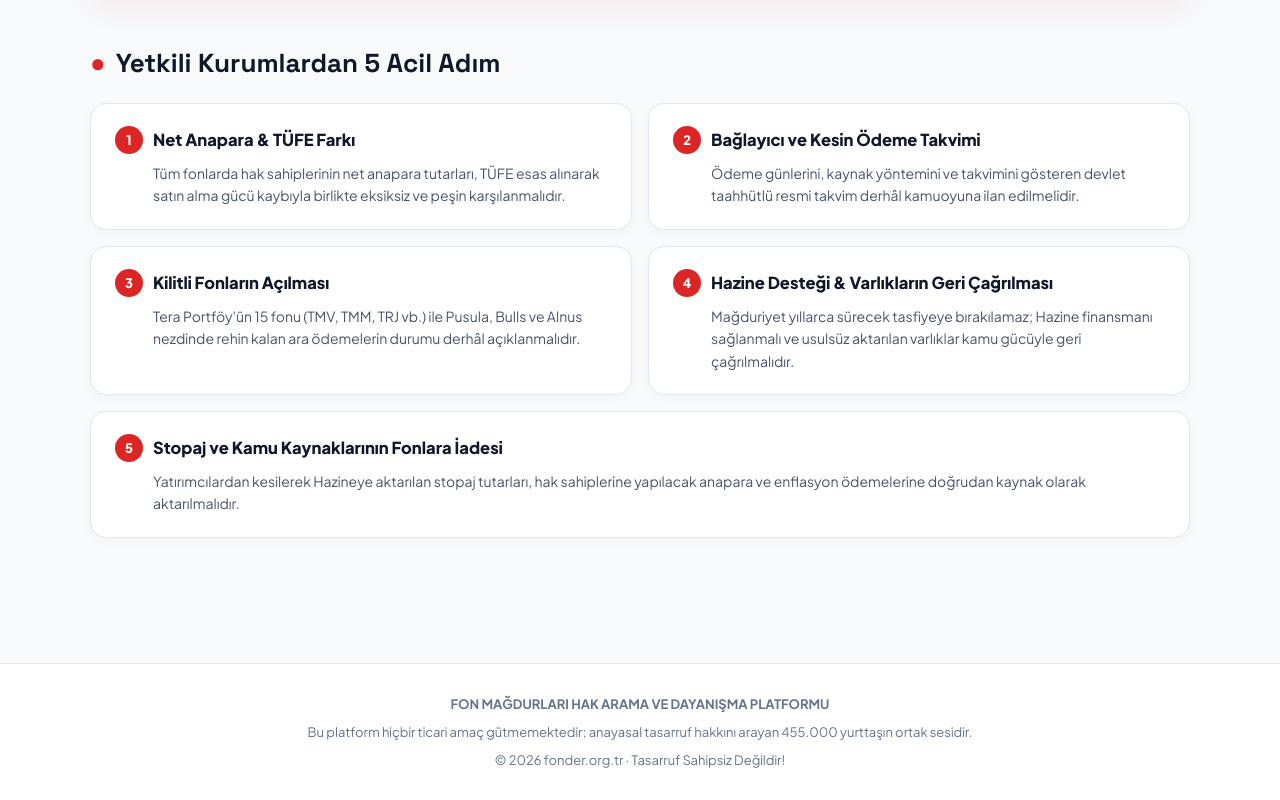
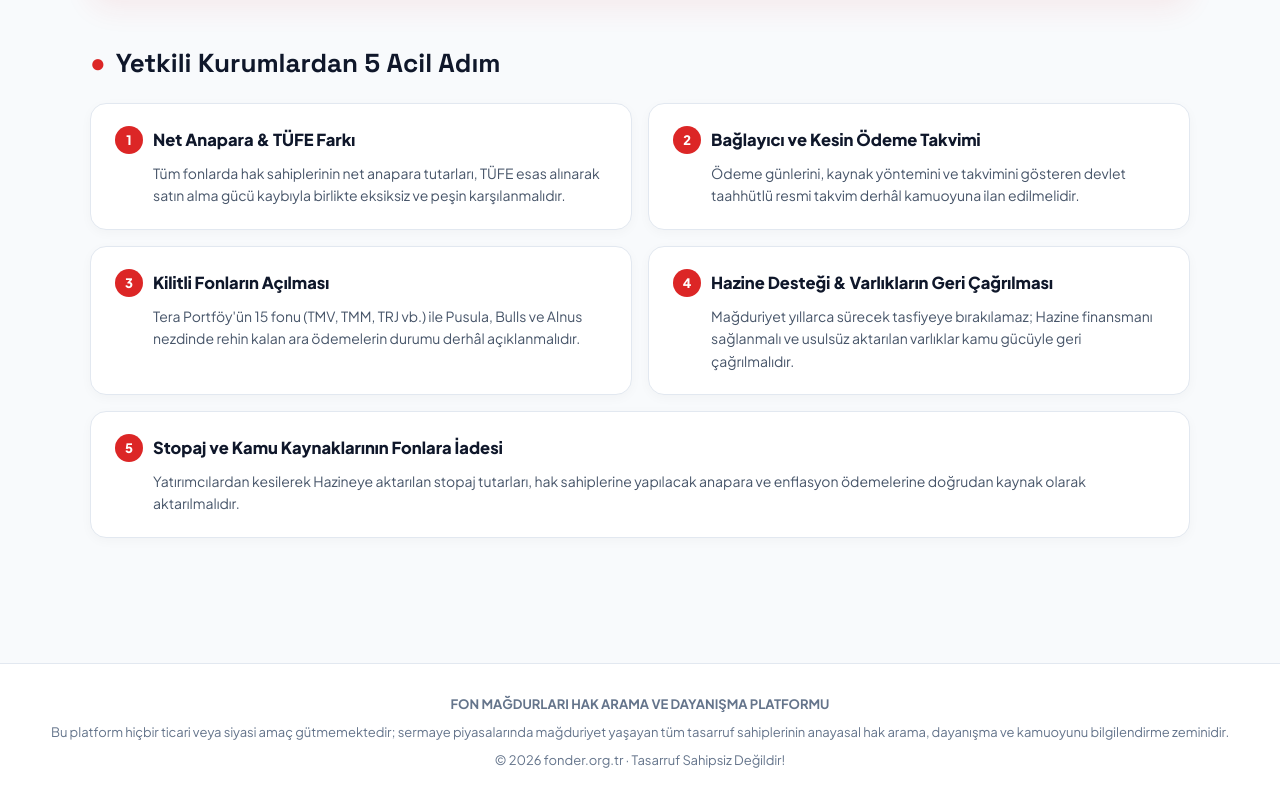
Before and after one commit to alikokrtv/fonder-web, a plain HTML site: page index.html in a window 1280 px wide. Shown: the part 1426-2226 px from the top of the page. Drawn offline with Linux system fonts and the light colour scheme.

Commit message:
fix: Footer hukuki ve temsiliyet dili guclendirildi

```diff
--- a/index.html
+++ b/index.html
@@ -607,7 +607,7 @@
   <!-- FOOTER -->
   <footer>
     <p><strong>FON MAĞDURLARI HAK ARAMA VE DAYANIŞMA PLATFORMU</strong></p>
-    <p>Bu platform hiçbir ticari amaç gütmemektedir; anayasal tasarruf hakkını arayan 455.000 yurttaşın ortak sesidir.</p>
+    <p>Bu platform hiçbir ticari veya siyasi amaç gütmemektedir; sermaye piyasalarında mağduriyet yaşayan tüm tasarruf sahiplerinin anayasal hak arama, dayanışma ve kamuoyunu bilgilendirme zeminidir.</p>
     <p>© 2026 fonder.org.tr · Tasarruf Sahipsiz Değildir!</p>
   </footer>
 
```
